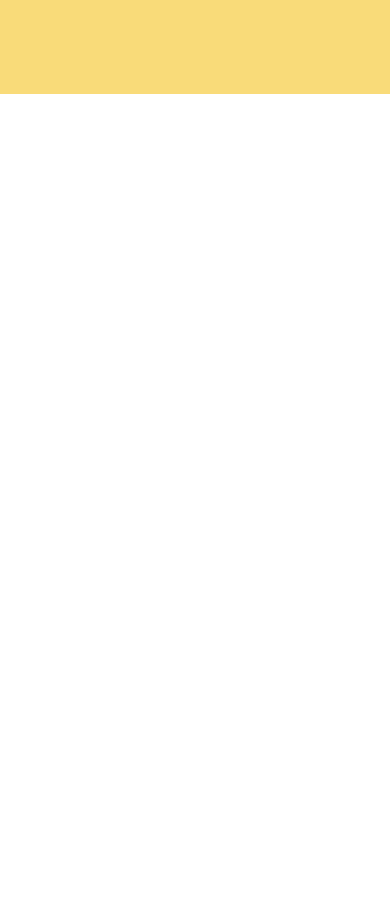
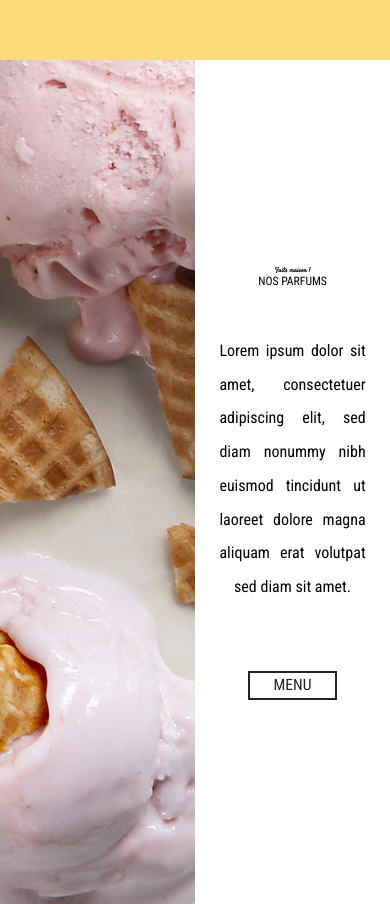
Before and after one commit to anniedurand/icecream-wix-site-clone, a website: page index.html in a window 390 px wide. Shown: the part 1071-1975 px from the top of the page. Before the commit the page ends 1165 px from the top, so only its background shows below. Drawn offline with Linux system fonts and the light colour scheme.

Commit message:
added second section - not responsive yet

```diff
--- a/index.html
+++ b/index.html
@@ -1,39 +1,52 @@
 <!DOCTYPE <!DOCTYPE html>
 <html>
   <head>
-    <!--<link rel="stylesheet" href="https://cdnjs.cloudflare.com/ajax/libs/normalize/4.1.1/normalize.css" type="text/css" />-->
+    <!--<link rel='stylesheet' href='https://cdnjs.cloudflare.com/ajax/libs/normalize/4.1.1/normalize.css' type='text/css' />-->
     <!--fonts-->
-    <link href="https://fonts.googleapis.com/css?family=Roboto+Condensed:400,700|Satisfy|Ubuntu+Condensed" rel="stylesheet">
+    <link href='https://fonts.googleapis.com/css?family=Roboto+Condensed:400,700|Satisfy|Ubuntu+Condensed' rel='stylesheet'>
 
-    <link rel="stylesheet" href="./src/css/main.css" type="text/css" / >
-    <script src="https://use.fontawesome.com/9b89d72f28.js"></script>
-    <meta name="viewport" content="width=device-width, initial-scale=1.0">
+    <link rel='stylesheet' href='./src/css/main.css' type='text/css' / >
+    <script src='https://use.fontawesome.com/9b89d72f28.js'></script>
+    <meta name='viewport' content='width=device-width, initial-scale=1.0'>
   </head>
   <body>
     <header>
-      <div class="top-addr"><span>5 RUE DE TOULOUSE, 75001 PARIS</span><span class='pipe'>&nbsp;&nbsp;|&nbsp;&nbsp;</span><span>Ouvert de 10 heures &agrave; 22 heures</span></div>
-      <div class="yellow">
+      <div class='top-addr'><span>5 RUE DE TOULOUSE, 75001 PARIS</span><span class='pipe'>&nbsp;&nbsp;|&nbsp;&nbsp;</span><span>Ouvert de 10 heures &agrave; 22 heures</span></div>
+      <section class='fst-section'>
         <nav>
-          <ul class="nav-links">
+          <ul class='nav-links'>
             <li><a href='#'>Accueil</a></li>
             <li><a href='#'>Parfums</a></li>
             <li><a href='#'>Actualit&eacute;s</a></li>
             <li><a href='#'>&agrave; propos</a></li>
           </ul>
-          <ul class="nav-socmedia">
-            <li><a href='#'><i class="fa fa-facebook"></i></a></li>
-            <li><a href='#'><i class="fa fa-twitter"></i></a></li>
-            <li><a href='#'><i class="fa fa-instagram" aria-hidden="true"></i></a></li>
+          <ul class='nav-socmedia'>
+            <li><a href='#'><i class='fa fa-facebook'></i></a></li>
+            <li><a href='#'><i class='fa fa-twitter'></i></a></li>
+            <li><a href='#'><i class='fa fa-instagram' aria-hidden='true'></i></a></li>
           </ul>
         </nav>
-        <div class='logo'><a href="#">L&thinsp;' Iceberg</a></div>
-        <img src="./src/img/pink-icecream.png">
-        <div class="glacerie">
+        <div class='logo'><a href='#'>L&thinsp;' Iceberg</a></div>
+        <img src='./src/img/pink-icecream.png'>
+        <div class='glacerie'>
           <h2>GLACERIE</h2>
           <h1>L'ICEBERG</h1>
         </div>
-        <a href="#"><button class="btn btn--menu">Menu</button></a>
-      </div>
+        <a href='#'><button class='btn btn--menu'>Menu</button></a>
+      </section>
+      <section class='scnd-section'>
+        <div class='scnd-img'>
+          <img src='./src/img/fallen-icecream.jpg' align='right'>
+        </div>
+        <div class='scnd-text'>
+          <h2>Nos parfums</h1>
+          <h3>Faits maison !</h2>
+          <p>Lorem ipsum dolor sit amet, consectetuer adipiscing elit,
+          sed diam nonummy nibh euismod tincidunt ut laoreet dolore
+          magna aliquam erat volutpat sed diam sit amet.</p>
+          <a href='#'><button class='btn btn-black'>Menu</button></a>
+        </div>
+      </section>
     </header>
   </body>
 </html>
--- a/src/css/main.css
+++ b/src/css/main.css
@@ -8,7 +8,7 @@ html {
 body {
   max-width: 76.6vw;
   margin: 0 auto;
-  font-family: 'Ubuntu Condensed', sans-serif;
+  font-family: 'Roboto Condensed', sans-serif;
 }
 
 a {
@@ -17,6 +17,7 @@ a {
 
 .top-addr {
   text-align: center;
+  font-family: 'Ubuntu Condensed', sans-serif;
   background-color: #242323;
   color: #fff;
   height: 9.7vh;
@@ -24,8 +25,8 @@ a {
   font-size: 1em;
 }
 
-.yellow {
-  height: 124vh;
+.fst-section {
+  height: 120vh;
   background-color: #F9DB79;
   position: relative;
 }
@@ -48,6 +49,7 @@ nav {
   display: flex;
   justify-content: space-between;
   padding: 0.7em 0 0 0;
+  font-family: 'Ubuntu Condensed', sans-serif;
 }
 
 .nav-links {
@@ -66,7 +68,6 @@ nav {
 }
 
 .nav-socmedia {
-  /*width: 360px;*/
   text-align: right;
   padding-right: 0.5em;
 }
@@ -82,7 +83,7 @@ nav {
   margin: 0 0.8em 0 0;
 }
 
-.yellow img {
+.fst-section img {
   height: auto;
   max-width: 31%;
   margin: 6vh auto 0 auto;
@@ -90,7 +91,6 @@ nav {
 }
 
 .glacerie {
-  font-family: 'Roboto Condensed', sans-serif;
   z-index: 1;
   color: #fff;
   position: absolute;
@@ -118,25 +118,78 @@ nav {
   color: #fff;
   font-size: 1.9vw;
   font-weight: normal;
-  margin: 0;
+  margin: 5vh 0 0 0;
   border: 2px solid #fff;
   padding: 0.2em 1.5em 0.2em 1.5em;
   cursor: pointer;
   outline: none;
-  transition: 0.2s ease-in-out;
+  transition: 0.25s ease-in-out;
 }
 
-.btn:hover {
+.btn-black {
+  color: #242323;
+  border: 2px solid #242323;
+}
+
+.btn:hover, .btn-black:hover {
+  color: #fff;
   background-color: #242323;
   border: 2px solid #242323;
 }
 
 .btn--menu {
   position: absolute;
+  margin: 0;
   top: 95vh;
-  left: 33vw;
+  left: 33.1vw;
   z-index: 1;
 }
+
+.scnd-section {
+  height: 100vh;
+  display: flex;
+}
+
+.scnd-img {
+  width: 50%;
+  overflow: hidden;
+}
+
+.scnd-img img {
+  height: 100vh;
+}
+
+.scnd-text {;
+  width: 50%;
+  text-align: center;
+  display: flex;
+  flex-direction: column;
+  justify-content: center;
+}
+
+.scnd-text h2 {
+  text-transform: uppercase;
+  font-weight: normal;
+  font-size: 3vw;
+}
+
+.scnd-text h3 {
+  font-family: 'Satisfy', cursive;
+  font-size: 1.7vw;
+  margin: -3.8vh 0 0 0;
+}
+
+.scnd-text p {
+  width: 75%;
+  margin: 7vh auto 3vh auto;
+  line-height: 4vh;
+  text-align: justify;
+  text-align-last: center;
+  -moz-text-align-last: center;
+  -webkit-text-align-last: center;
+}
+
+/* -------------------------------- MEDIA QUERIES --------------------------------------------*/
 
 @media screen and (min-width : 695px) and (max-width : 1165px) {
   .logo {
@@ -145,11 +198,11 @@ nav {
     font-size: 4vw;
   }
 
-  .yellow {
+  .fst-section {
     height: 145vh;
   }
 
-  .yellow img {
+  .fst-section img {
     max-width: 35%;
     margin: 14vh auto 0 auto;
   }
@@ -183,11 +236,11 @@ nav {
     justify-content: flex-end;
   }
 
-  .yellow {
+  .fst-section {
     height: 145vh;
   }
 
-  .yellow img {
+  .fst-section img {
     max-width: 45%;
     margin: 14vh auto 0 auto;
   }
@@ -238,7 +291,7 @@ nav {
     font-size: 8vw;
   }
 
-  .yellow img {
+  .fst-section img {
     max-width: 50%;
     margin: 8vh auto 0 auto;
   }
```
Also changed, not shown: src/img/fallen-icecream.jpg (added).
